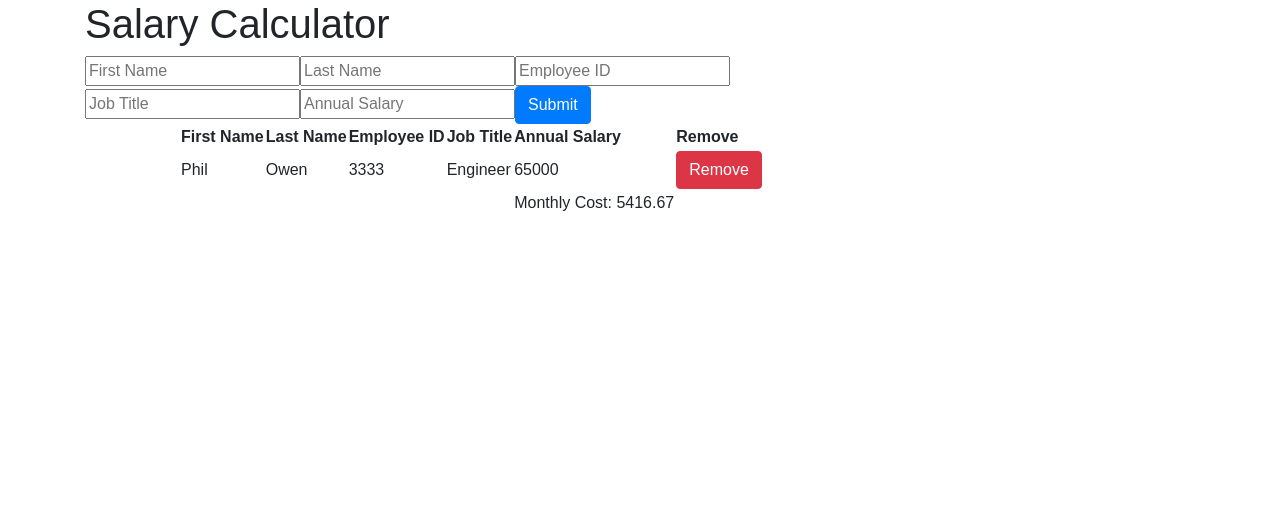
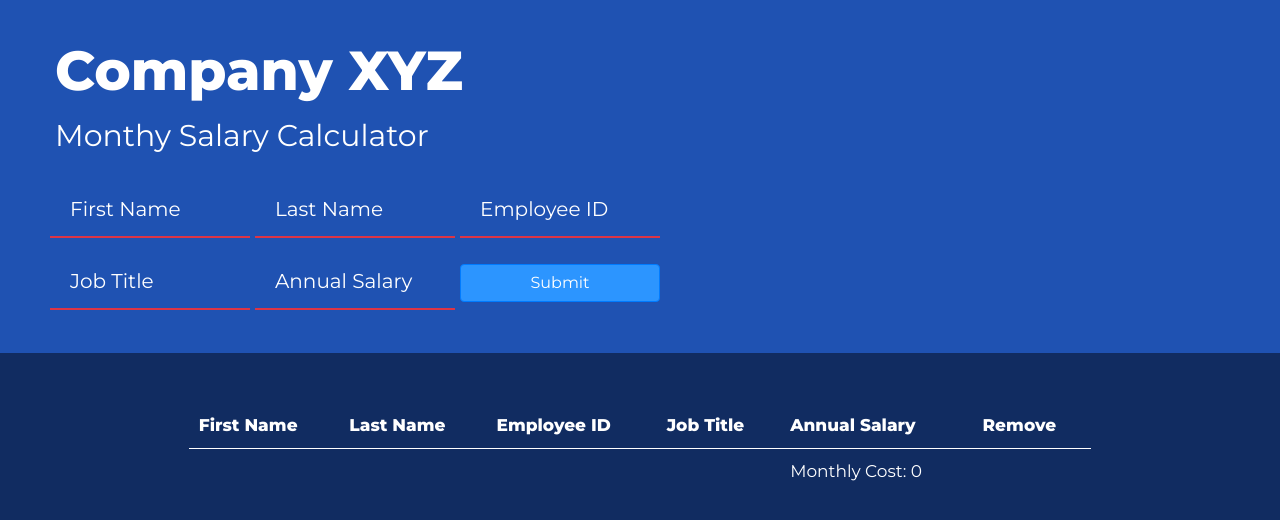
Before and after one commit to Philip-Owen/React_Salary_Calculator, a React (Create React App) app: page / in a window 1280 px wide. Shown: the top 520 px of the page. Built offline with nearby package versions, Linux system fonts and the light colour scheme.

Commit message:
added styling and font

```diff
--- a/public/index.html
+++ b/public/index.html
@@ -20,6 +20,7 @@
       Learn how to configure a non-root public URL by running `npm run build`.
     -->
     <link rel="stylesheet" href="https://maxcdn.bootstrapcdn.com/bootstrap/4.0.0/css/bootstrap.min.css" integrity="sha384-Gn5384xqQ1aoWXA+058RXPxPg6fy4IWvTNh0E263XmFcJlSAwiGgFAW/dAiS6JXm" crossorigin="anonymous">
+    <link href="https://fonts.googleapis.com/css?family=Montserrat:400,800" rel="stylesheet">
     <title>React App</title>
   </head>
   <body>
--- a/src/components/App/App.js
+++ b/src/components/App/App.js
@@ -1,17 +1,13 @@
 import React, { Component } from 'react';
+import AppHeader from '../AppHeader';
 import EmployeeForm from '../EmployeeForm';
 import EmployeeTable from '../EmployeeTable';
-import EmployeeTableHeader from '../EmployeeTableHeader'
+import EmployeeTableHeader from '../EmployeeTableHeader';
+
 
 class App extends Component {
   state = {
-    employees: [{
-          first: 'Phil',
-          last: 'Owen',
-          id: 3333,
-          title: 'Engineer',
-          salary: 65000,
-        }],
+    employees: [],
   };
 
   handleEmployeeAdd = (employee) => {
@@ -28,9 +24,11 @@ class App extends Component {
 
   render() {
     return (
-      <div className="container">
-        <h1>Salary Calculator</h1>
-        <EmployeeForm addEmployee={this.handleEmployeeAdd}/>
+      <div className="container-fluid">
+        <div id="main-head">
+          <AppHeader />
+          <EmployeeForm addEmployee={this.handleEmployeeAdd}/>
+        </div>
         <EmployeeTable employees={this.state.employees}
                        removeEmployee={this.removeEmployee}/>
       </div>
--- /dev/null
+++ b/src/components/AppHeader/index.js
@@ -0,0 +1,13 @@
+import React from 'react';
+
+const AppHeader = () =>
+  <div class="row">
+    <div class="col-sm-11">
+      <div id="companyTitle">
+        <p id="titlName">Company XYZ</p>
+        <p id="titleDesc">Monthy Salary Calculator</p>
+      </div>
+    </div>
+  </div>;
+
+  export default AppHeader;
--- a/src/components/EmployeeForm/index.js
+++ b/src/components/EmployeeForm/index.js
@@ -39,13 +39,13 @@ class EmployeeForm extends Component {
     return (
       <div className="row">
         <div className="col-md-offset-1 col-md-10">
-          <form onSubmit={this.handleSubmit}>
-            <div>
+          <form onSubmit={this.handleSubmit} id="employeeInput">
+            <div className="top-row">
               <input required value={this.state.newEmployee.first} onChange={this.handleChange('first')} type="text" placeholder="First Name" />
               <input required value={this.state.newEmployee.last} onChange={this.handleChange('last')} type="text" placeholder="Last Name" />
               <input required value={this.state.newEmployee.id} onChange={this.handleChange('id')} type="number" placeholder="Employee ID" />
             </div>
-            <div>
+            <div className="bottom-row">
               <input required value={this.state.newEmployee.title} onChange={this.handleChange('title')} type="text" placeholder="Job Title" />
               <input required value={this.state.newEmployee.salary} onChange={this.handleChange('salary')} type="number" placeholder="Annual Salary" />
               <button className="btn btn-primary" type="submit">Submit</button>
--- a/src/index.css
+++ b/src/index.css
@@ -1,5 +1,95 @@
 body {
+  background-color: #112C61;
+  color: #FFFFFF;
+  font-family: 'Montserrat', sans-serif;
   margin: 0;
-  padding: 0;
-  font-family: sans-serif;
 }
+
+table {
+  border-collapse: collapse;
+  width: 85%;
+  margin: 0 auto;
+  font-size: 17px;
+}
+
+th {
+  border-bottom: 1px solid #FFFFFF;
+}
+
+th, td {
+    padding: 10px;
+    text-align: left;
+}
+
+input[type=text], input[type=number] {
+  width: 200px;
+  padding: 12px 20px;
+  margin: 8px 0;
+  box-sizing: border-box;
+  border: none;
+  border-bottom: 2px solid #dc3545;
+  background-color: #1F52B2;
+  color: #FFFFFF;
+  font-size: 20px;
+  margin-right: 5px;
+}
+
+input:focus {
+  outline: none;
+}
+
+input[type=number]::-webkit-inner-spin-button,
+input[type=number]::-webkit-outer-spin-button {
+    -webkit-appearance: none;
+    margin: 0;
+}
+
+tr:hover {
+  background-color: #2C95FF;
+}
+
+#noHighlight:hover {
+  background-color: #112C61;
+}
+
+::-webkit-input-placeholder { /* Chrome/Opera/Safari */
+  color: #FFFFFF;
+}
+
+.container-fluid {
+  padding: 0px;
+}
+
+#main-head {
+  background-color: #1F52B2;
+  padding-top: 30px;
+}
+
+#titlName {
+  font-size: 55px;
+  font-weight: bold;
+  margin: 0;
+}
+
+#titleDesc {
+  font-size: 30px;
+}
+
+#companyTitle {
+  padding-left: 55px;
+}
+
+#employeeInput {
+  margin: 0 auto;
+  padding-bottom: 35px;
+  padding-left: 50px;
+}
+
+#employeeTable {
+  margin-top: 50px;
+}
+
+.btn-primary {
+  background-color: #2C95FF;
+  width: 200px;
+}
```
